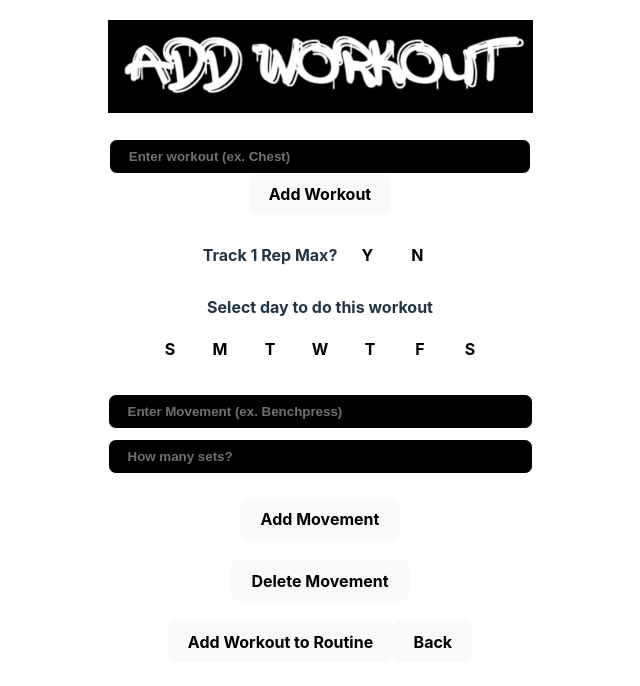
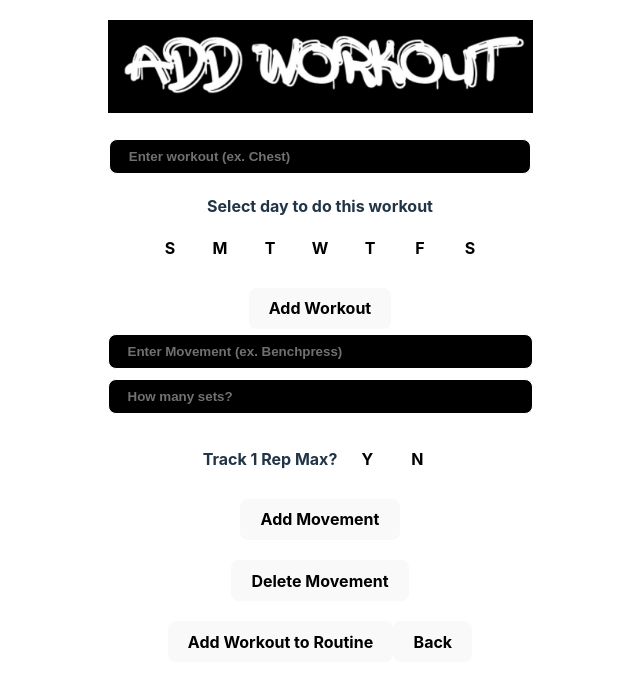
Before and after one commit to dm-1904/the-get-jacked-app, a React (Vite) app in the folder get-jacked-app/: page /add-workout in a window 1280 px wide. Shown: the top 686 px of the page, without its empty margins (320-960 px from the left). Built offline with nearby package versions, Linux system fonts and the light colour scheme.

Commit message:
workouts post with the selected day

```diff
--- a/get-jacked-app/src/components/AddWorkout/EnterWorkout.tsx
+++ b/get-jacked-app/src/components/AddWorkout/EnterWorkout.tsx
@@ -4,6 +4,7 @@ import { CreateWorkout } from "../../context/CreateWorkout";
 export const EnterWorkout = () => {
   const newWorkout = useContext(CreateWorkout);
   const [inputWorkout, setInputWorkout] = useState("");
+  const [selectedDay, setSelectedDay] = useState("");
 
   if (!newWorkout) {
     throw new Error("newWorkout does not exist");
@@ -13,9 +14,11 @@ export const EnterWorkout = () => {
   const handleNewWorkout = async (e: React.FormEvent) => {
     e.preventDefault();
     setWorkout(inputWorkout);
-    await postWorkout(inputWorkout);
+    await postWorkout(inputWorkout, selectedDay);
     setInputWorkout("");
+    setSelectedDay("");
   };
+
   return (
     <form
       action="submit"
@@ -29,6 +32,115 @@ export const EnterWorkout = () => {
         value={inputWorkout}
         onChange={(e) => setInputWorkout(e.target.value)}
       />
+      <div className="select-day-box">
+        <span>Select day to do this workout</span>
+        <div className="day-checker-box">
+          <input
+            type="radio"
+            id="sun"
+            name="day"
+            className="day-input"
+            value="Sunday"
+            onChange={(e) => setSelectedDay(e.target.value)}
+          />
+          <label
+            htmlFor="sun"
+            className="day-label"
+          >
+            S
+          </label>
+
+          <input
+            type="radio"
+            id="mon"
+            name="day"
+            className="day-input"
+            value="Monday"
+            onChange={(e) => setSelectedDay(e.target.value)}
+          />
+          <label
+            htmlFor="mon"
+            className="day-label"
+          >
+            M
+          </label>
+
+          <input
+            type="radio"
+            id="tues"
+            name="day"
+            className="day-input"
+            value="Tuesday"
+            onChange={(e) => setSelectedDay(e.target.value)}
+          />
+          <label
+            htmlFor="tues"
+            className="day-label"
+          >
+            T
+          </label>
+
+          <input
+            type="radio"
+            id="wed"
+            name="day"
+            className="day-input"
+            value="Wednesday"
+            onChange={(e) => setSelectedDay(e.target.value)}
+          />
+          <label
+            htmlFor="wed"
+            className="day-label"
+          >
+            W
+          </label>
+
+          <input
+            type="radio"
+            id="thurs"
+            name="day"
+            className="day-input"
+            value="Thursday"
+            onChange={(e) => setSelectedDay(e.target.value)}
+          />
+          <label
+            htmlFor="thurs"
+            className="day-label"
+          >
+            T
+          </label>
+
+          <input
+            type="radio"
+            id="fri"
+            name="day"
+            className="day-input"
+            value="Friday"
+            onChange={(e) => setSelectedDay(e.target.value)}
+          />
+          <label
+            htmlFor="fri"
+            className="day-label"
+          >
+            F
+          </label>
+
+          <input
+            type="radio"
+            id="sat"
+            name="day"
+            className="day-input"
+            value="Saturday"
+            onChange={(e) => setSelectedDay(e.target.value)}
+          />
+          <label
+            htmlFor="sat"
+            className="day-label"
+          >
+            S
+          </label>
+        </div>
+      </div>
       <button className="add-workout-button">Add Workout</button>
     </form>
   );
--- a/get-jacked-app/src/context/CreateWorkout.tsx
+++ b/get-jacked-app/src/context/CreateWorkout.tsx
@@ -10,7 +10,7 @@ import { CreateUser } from "./CreateUser";
 export type TWorkoutContex = {
   workout: string;
   setWorkout: (workout: string) => void;
-  postWorkout: (workout: string) => Promise<void>;
+  postWorkout: (workout: string, day: string) => Promise<void>;
 };
 
 const CreateWorkout = createContext<TWorkoutContex | undefined>(undefined);
@@ -33,11 +33,11 @@ const CreateWorkoutPro = ({ children }: { children: ReactNode }) => {
     }
   }, [setUserID]);
 
-  const postWorkout = async (workout: string) => {
+  const postWorkout = async (workout: string, day: string) => {
     const storedUser = localStorage.getItem("user");
     const { id: linkedID } = storedUser ? JSON.parse(storedUser) : { id: null };
     console.log("post", linkedID);
-    const newWorkout = { workout, userID: linkedID };
+    const newWorkout = { workout, userID: linkedID, day };
     return fetch("http://localhost:3000/workouts", {
       method: "POST",
       headers: {
--- a/get-jacked-app/src/pages/AddWorkout.tsx
+++ b/get-jacked-app/src/pages/AddWorkout.tsx
@@ -22,11 +22,19 @@ export const AddWorkout = () => {
       />
       <EnterWorkout />
 
-      {/* <input
-        type="text"
-        className="enter-workout"
-        placeholder="Enter workout (ex. Chest)"
-      /> */}
+      <div className="move-sets-inputs">
+        <input
+          type="text"
+          className="enter-movement"
+          placeholder="Enter Movement (ex. Benchpress)"
+        />
+        <input
+          type="text"
+          className="enter-sets"
+          placeholder="How many sets?"
+        />
+      </div>
+
       <div className="rep-box">
         <span>Track 1 Rep Max?</span>
         <input
@@ -54,114 +62,6 @@ export const AddWorkout = () => {
           N
         </label>
       </div>
-      <div className="select-day-box">
-        <span>Select day to do this workout</span>
-        <div className="day-checker-box">
-          <input
-            type="radio"
-            id="sun"
-            name="day"
-            className="day-input"
-          />
-          <label
-            htmlFor="sun"
-            className="day-label"
-          >
-            S
-          </label>
-
-          <input
-            type="radio"
-            id="mon"
-            name="day"
-            className="day-input"
-          />
-          <label
-            htmlFor="mon"
-            className="day-label"
-          >
-            M
-          </label>
-
-          <input
-            type="radio"
-            id="tues"
-            name="day"
-            className="day-input"
-          />
-          <label
-            htmlFor="tues"
-            className="day-label"
-          >
-            T
-          </label>
-
-          <input
-            type="radio"
-            id="wed"
-            name="day"
-            className="day-input"
-          />
-          <label
-            htmlFor="wed"
-            className="day-label"
-          >
-            W
-          </label>
-
-          <input
-            type="radio"
-            id="thurs"
-            name="day"
-            className="day-input"
-          />
-          <label
-            htmlFor="thurs"
-            className="day-label"
-          >
-            T
-          </label>
-
-          <input
-            type="radio"
-            id="fri"
-            name="day"
-            className="day-input"
-          />
-          <label
-            htmlFor="fri"
-            className="day-label"
-          >
-            F
-          </label>
-
-          <input
-            type="radio"
-            id="sat"
-            name="day"
-            className="day-input"
-          />
-          <label
-            htmlFor="sat"
-            className="day-label"
-          >
-            S
-          </label>
-        </div>
-      </div>
-
-      <div className="move-sets-inputs">
-        <input
-          type="text"
-          className="enter-movement"
-          placeholder="Enter Movement (ex. Benchpress)"
-        />
-        <input
-          type="text"
-          className="enter-sets"
-          placeholder="How many sets?"
-        />
-      </div>
 
       <div className="add-movement-btn">
         <button>Add Movement</button>
```
Also changed, not shown: 1 other file (tests, documents, lock files or other folders).
